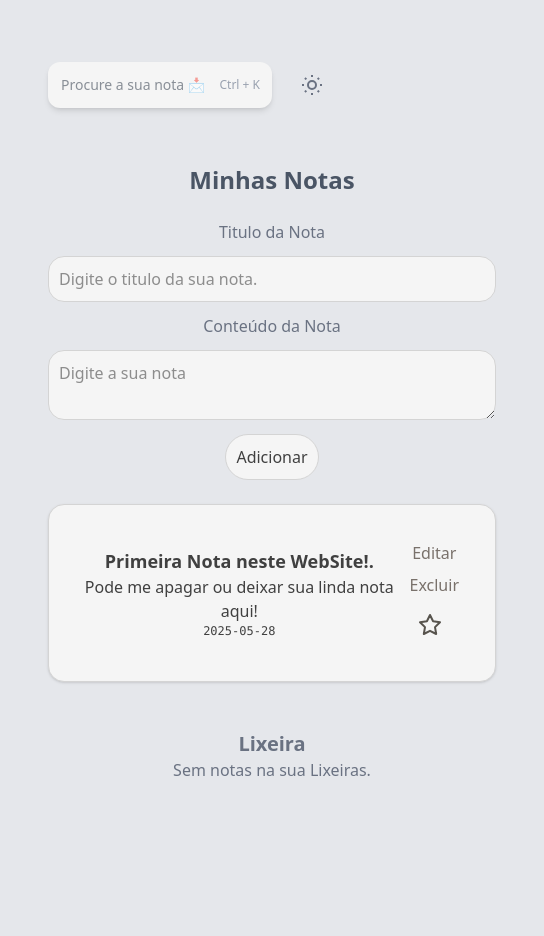
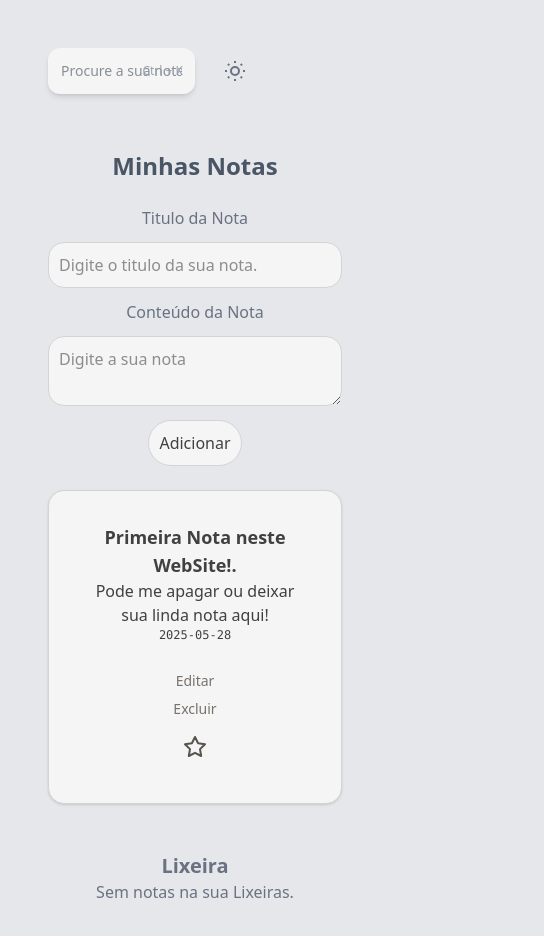
Before and after one commit to IsraelPina32/Sistema-Notas, a Vue app: page / in a window 390 px wide. Shown: the top 936 px of the page, 544 px wide, since content can reach past the window. Before the commit the page ends 844 px from the top, so only its background shows below. Built offline with nearby package versions, Linux system fonts and the light colour scheme.

Commit message:
style(note Card): Deixando a parte responsiva para o mobile no componente NoteCard.

```diff
--- a/src/components/NoteCard.vue
+++ b/src/components/NoteCard.vue
@@ -1,6 +1,6 @@
 <template>
     <div
-        class="bg-neutral-100 border border-neutral-300  rounded-2xl p-7 mb-6 shadow-sm transition md:shadow-md flex justify-center items-center w-md">
+        class="bg-neutral-100 border border-neutral-300  rounded-2xl p-7 mb-6 shadow-sm transition md:shadow-md flex justify-center items-center flex-col sm:flex-row gap-4 w-full max-w-3xl mx-auto">
         <div class="flex-1 p-1">
             <h2 class="text-lg font-semibold text-neutral-700  break-words">
                 {{ note.title }}.
@@ -8,10 +8,10 @@
             <p class="text-neutral-700">{{ note.content }}</p>
             <p class="text-xs text-neutral-700 font-mono ">{{ note.createdAt }}</p>
         </div>
-        <div class="flex flex-col gap-2 p-2">
-            <button @click="$emit('edit', note)" class="text-stone-500">Editar</button>
-            <button @click="$emit('delete', note)" class="text-stone-500">Excluir</button>
-            <button class="relative flex items-center justify-center w-10 h-10" @click="$emit('favorite', note.id)"
+        <div class="flex flex-col justify-center items-center gap-2 p-2">
+            <button @click="$emit('edit', note)" class="text-sm text-stone-500">Editar</button>
+            <button @click="$emit('delete', note)" class="text-stone-500 text-sm">Excluir</button>
+            <button class="relative flex  items-center justify-center w-10 h-10" @click="$emit('favorite', note.id)"
                 :arial-label="note.favorite ? 'Desfavoritar' : 'Favoritar'">
                 <Transition name="scale">
                     <svg v-if="note.favorite" key="filled" xmlns="http://www.w3.org/2000/svg"
```
